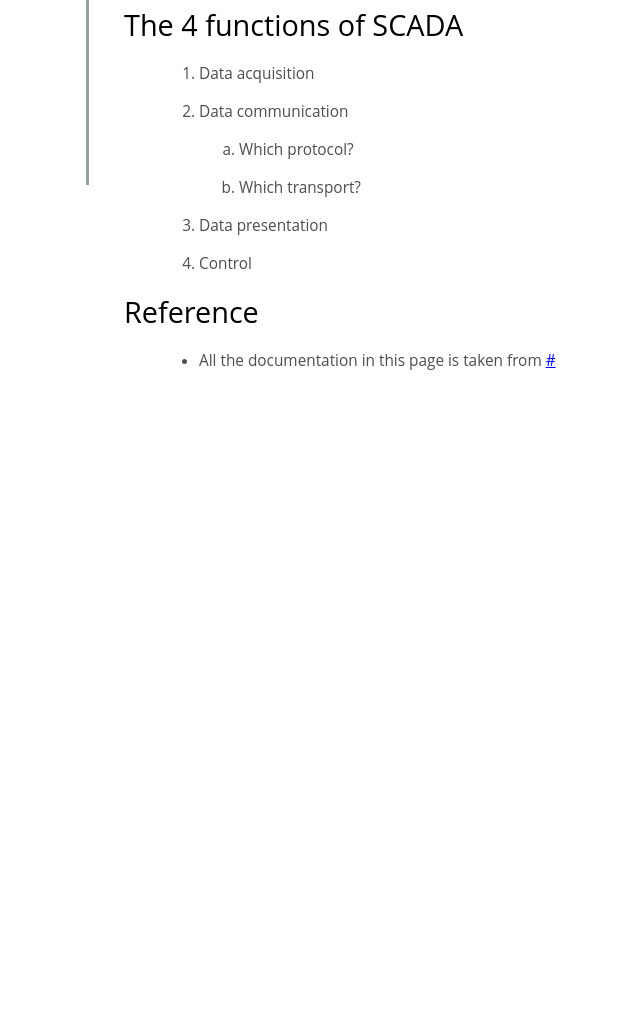
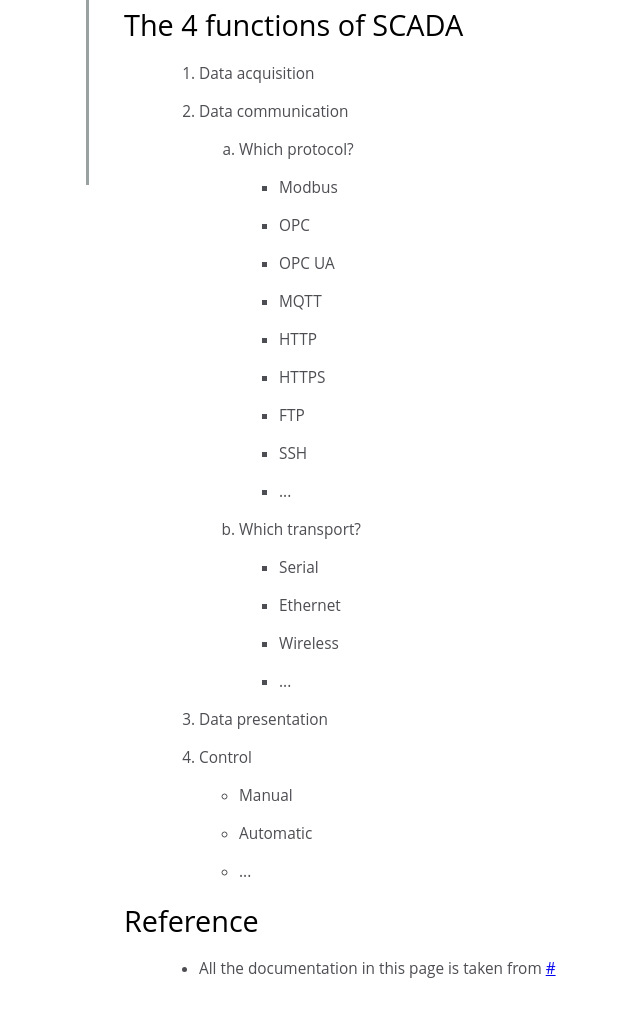
Before and after one commit to j0eybrinkman/23SS_INFO_2123_HSA, a plain HTML site: page index.html in a window 1280 px wide. Shown: the part 615-1631 px from the top of the page, without its empty margins (214-854 px from the left). Before the commit the page ends 1022 px from the top, so only its background shows below. Drawn offline with Linux system fonts and the light colour scheme.

Commit message:
protocol and transport content

```diff
--- a/index.html
+++ b/index.html
@@ -62,10 +62,32 @@
             <li>Data communication</li>
             <ol>
               <li>Which protocol?</li>
+                <ul>
+                  <li>Modbus</li>
+                  <li>OPC</li>
+                  <li>OPC UA</li>
+                  <li>MQTT</li>
+                  <li>HTTP</li>
+                  <li>HTTPS</li>
+                  <li>FTP</li>
+                  <li>SSH</li>
+                  <li>...</li>
+                </ul>
               <li>Which transport?</li>
+              <ul>
+                <li>Serial</li>
+                <li>Ethernet</li>
+                <li>Wireless</li>
+                <li>...</li>
+              </ul>
             </ol>
             <li>Data presentation</li>
             <li>Control</li>
+            <ul>
+              <li>Manual</li>
+              <li>Automatic</li>
+              <li>...</li>
+            </ul>
           </ol>
         </article>
       </section>
```
